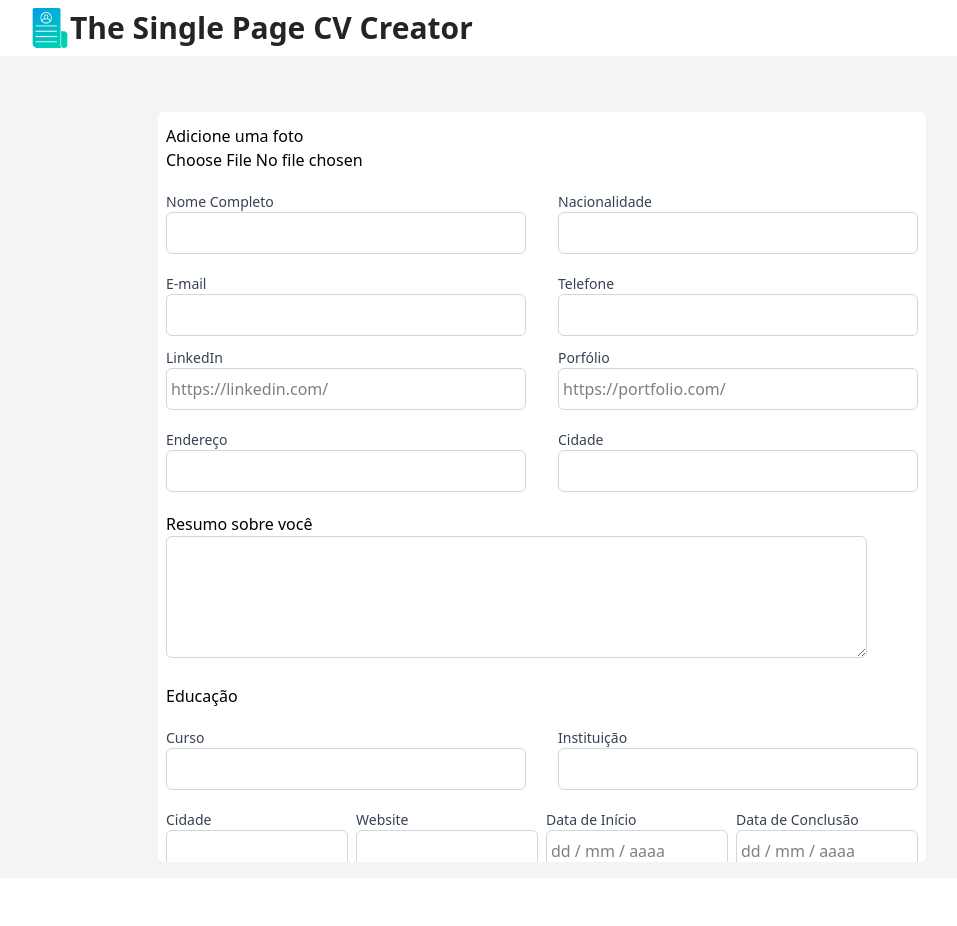
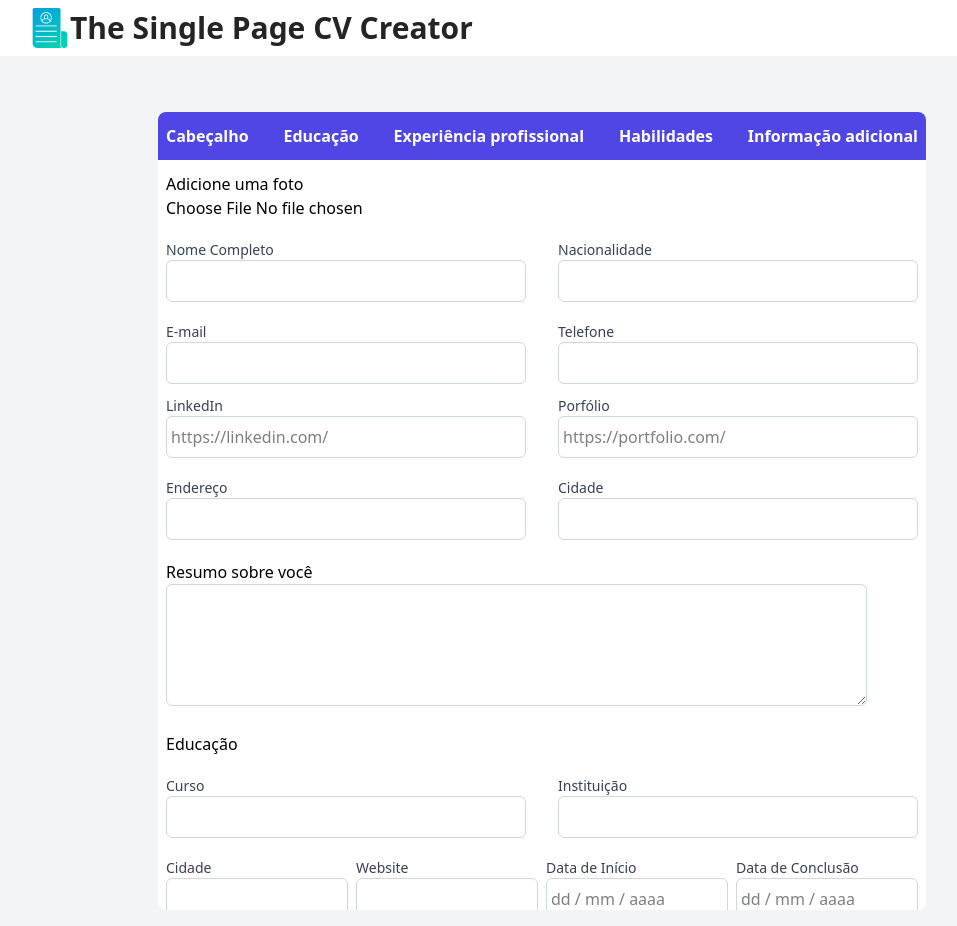
Before and after one commit to raoneinet/cv-creator, a React (Vite) app: page / in a window 1280 px wide. Shown: the whole page, without its empty margins (98-1055 px from the left). Before the commit the page ends 878 px from the top, so only its background shows below. Built offline with nearby package versions, Linux system fonts and the light colour scheme.

Commit message:
adding cv menu and components to each cv section

```diff
--- a/src/App.jsx
+++ b/src/App.jsx
@@ -1,14 +1,17 @@
-import {Header} from "./components/ui/header"
+import { Header } from "./components/ui/header"
 import { CvCreactor } from "./components/ui/cvcreator"
-import {CvContextProvider} from "./contexts/context"
+import { CvContextProvider } from "./contexts/context"
+import { BrowserRouter } from "react-router-dom"
 
-export default function App(){
+export default function App() {
   return (
-    <div className="">
-      <Header/>
-      <CvContextProvider>
-        <CvCreactor/>
-      </CvContextProvider>
-    </div>
+    <>
+      <BrowserRouter>
+        <Header />
+        <CvContextProvider>
+          <CvCreactor />
+        </CvContextProvider>
+      </BrowserRouter>
+    </>
   )
 }
--- a/src/components/cvIndex.jsx
+++ b/src/components/cvIndex.jsx
@@ -9,6 +9,7 @@ import { CvContext } from "../contexts/context"
 import {generatePdf} from "../utils/handlepdf"
 import { Education } from "./education/education"
 import {JobExperience} from "./jobExperience/jobExperience"
+import {CvMenu} from "./ui/cvMenu"
 
 export const Personal = () => {
 
@@ -27,8 +28,9 @@ export const Personal = () => {
     };
 
     return (
-        <div className="py-4 md:max-w-3xl mx-auto rounded-md">
-            <div className="py-3 px-2 bg-white rounded-md max-h-[750px] overflow-y-scroll side-scroll">
+        <div className="py-4 md:max-w-3xl mx-auto ">
+            <CvMenu/>
+            <div className="py-3 px-2 bg-white rounded-b-lg max-h-[750px] overflow-y-scroll side-scroll">
                 {/*.side-scroll is a personal className to style the scrollbar*/}
                 <form>
                     {/*PERSONAL INFO*/}
--- /dev/null
+++ b/src/components/ui/cvMenu.jsx
@@ -0,0 +1,15 @@
+
+
+export const CvMenu = ()=>{
+    return (
+        <div className="bg-[#4F46E5] rounded-t-lg">
+            <ul className="list-none flex justify-between py-3 px-2 font-bold text-white">
+                <li className="hover:text-gray-400 cursor-pointer"><a>Cabeçalho</a></li>
+                <li className="hover:text-gray-400 cursor-pointer"><a>Educação</a></li>
+                <li className="hover:text-gray-400 cursor-pointer"><a>Experiência profissional</a></li>
+                <li className="hover:text-gray-400 cursor-pointer"><a>Habilidades</a></li>
+                <li className="hover:text-gray-400 cursor-pointer"><a>Informação adicional</a></li>
+            </ul>
+        </div>
+    )
+}
```
